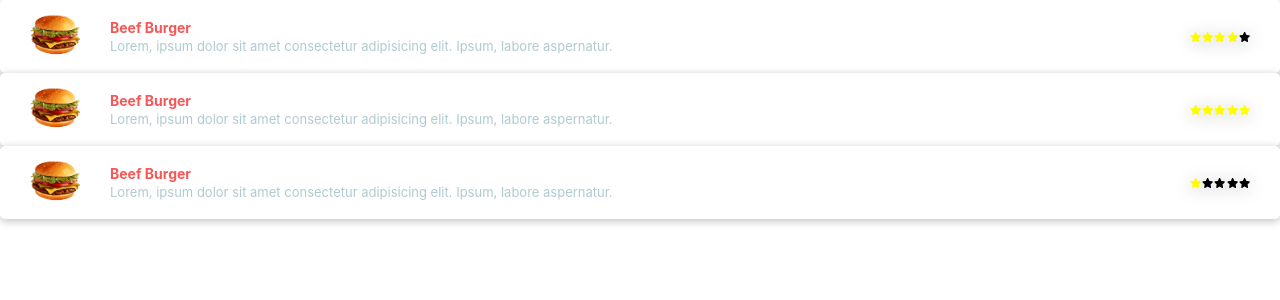
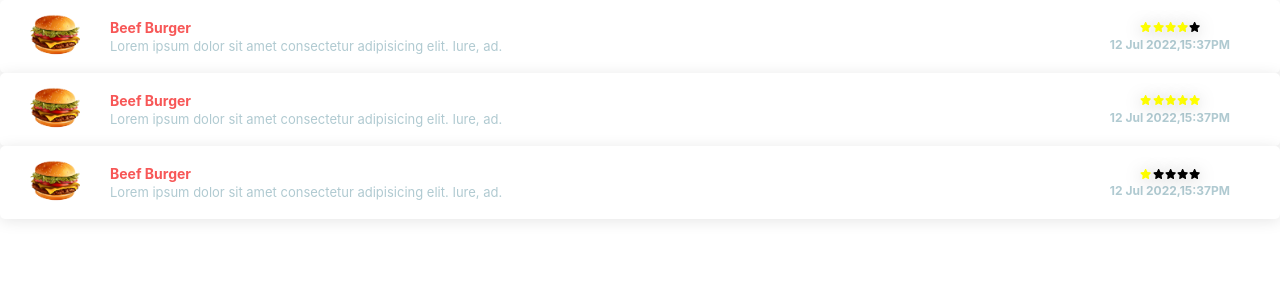
Before and after one commit to jakecastor09/Tomatu, a React (Create React App) app: page / in a window 1280 px wide. Shown: the top 300 px of the page. Built offline with nearby package versions, Linux system fonts and the light colour scheme.

Commit message:
Build the review component.

```diff
--- a/src/components/card/card.module.css
+++ b/src/components/card/card.module.css
@@ -2,5 +2,5 @@
   background-color: var(--white-color);
   padding: 1rem;
   border-radius: 5px;
-  box-shadow: 0 2px 8px rgba(0, 0, 0, 0.25);
+  box-shadow: 0 2px 15px rgba(0, 0, 0, 0.1);
 }
--- a/src/components/rating/rating.component.js
+++ b/src/components/rating/rating.component.js
@@ -4,7 +4,7 @@ const Rating = ({ rates }) => {
   return (
     <div className={styles['rating']}>
       {[...Array(5)].map((item, index) => {
-        return <Star active={index + 1 <= rates} />;
+        return <Star key={index} active={index + 1 <= rates} />;
       })}
     </div>
   );
--- a/src/components/review/review.component.js
+++ b/src/components/review/review.component.js
@@ -2,6 +2,15 @@ import Card from '../card/card.component';
 import styles from './review.module.css';
 import Rating from '../rating/rating.component';
 const Review = ({ image, name, comment, star, date }) => {
+  const d = new Date();
+  const year = new Intl.DateTimeFormat('en', { year: 'numeric' }).format(d);
+  const month = new Intl.DateTimeFormat('en', { month: 'short' }).format(d);
+  const day = new Intl.DateTimeFormat('en', { day: 'numeric' }).format(d);
+
+  const formatDate = `${day} ${month} ${year},${('0' + d.getHours()).slice(
+    -2
+  )}:${('0' + d.getMinutes()).slice(-2)}${d.getHours() < 12 ? 'AM' : 'PM'} `;
+
   return (
     <Card>
       <div className={styles.review}>
@@ -11,12 +20,12 @@ const Review = ({ image, name, comment, star, date }) => {
         <div className={styles.content}>
           <h3>Beef Burger</h3>
           <p>
-            Lorem, ipsum dolor sit amet consectetur adipisicing elit. Ipsum,
-            labore aspernatur.
+            Lorem ipsum dolor sit amet consectetur adipisicing elit. Iure, ad.
           </p>
         </div>
         <div className={styles['rates-and-date']}>
           <Rating rates={star} />
+          <span className={styles.date}>{formatDate}</span>
         </div>
       </div>
     </Card>
--- a/src/components/review/review.module.css
+++ b/src/components/review/review.module.css
@@ -7,7 +7,7 @@ img {
   width: 5rem;
 }
 .content {
-  margin-left: 3rem;
+  padding: 0 3rem;
 }
 .content > h3 {
   color: var(--primary-color);
@@ -21,4 +21,16 @@ img {
 
 .rates-and-date {
   margin-left: auto;
+  display: flex;
+  flex-direction: column;
+  gap: 0.4rem;
+  align-items: center;
+  padding: 0 2rem;
+
+  text-align: center;
 }
+.date {
+  color: var(--grey-color);
+  font-weight: bold;
+  font-size: 1.2rem;
+}
```
